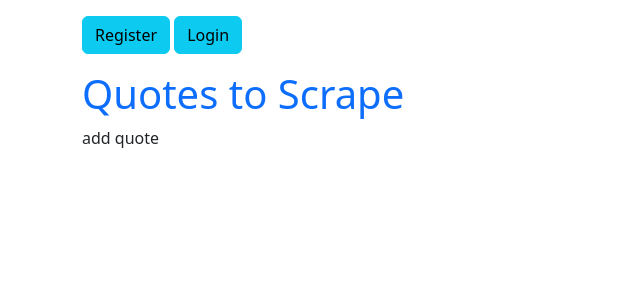
After one commit to Anastasia-Makarova/WEB_HW_10, a Django app: page /add_quote/ in a window 1280 px wide. The commit adds this page. Shown: the top 300 px of the page, without its empty margins (0-640 px from the left). Run offline with Django 5.2, Linux system fonts and the light colour scheme.

Commit message:
add buttons + raw templates

```diff
--- /dev/null
+++ b/hw_project/quotes/templates/quotes/add_quote.html
@@ -0,0 +1,16 @@
+{% extends 'quotes/base.html' %}
+{% load extract %}
+
+{% block content %}
+
+<div class="row">
+    <div class="col-md-8">
+
+
+        {{ add_quote }}
+
+    </div>
+
+</div>
+
+{% endblock %}
--- a/hw_project/quotes/templates/quotes/base.html
+++ b/hw_project/quotes/templates/quotes/base.html
@@ -24,8 +24,8 @@
                 <div class="container">
                     <div class="row align-items-start">
                       <div class="col text-left">
-                        <a href="/users/register" class="btn btn-warning">Add author</a>
-                        <a href="/users/login" class="btn btn-warning">Add quote</a>
+                        <a href= {% url 'quotes:add_author' %} class="btn btn-warning">Add author</a>
+                        <a href={% url 'quotes:add_quote' %} class="btn btn-warning">Add quote</a>
                       </div>
                       <div class="col text-right">
                         <form method="POST" action="{% url 'users:logout' %}">
@@ -39,8 +39,8 @@
 
 
                 {% else %}
-                <a href="/users/register" class="btn btn-info">Register</a>
-                <a href="/users/login" class="btn btn-info">Login</a>
+                <a href={% url 'users:register' %} class="btn btn-info">Register</a>
+                <a href={% url 'users:login' %} class="btn btn-info">Login</a>
 
                 {% endif %}
             </p>
--- a/hw_project/quotes/urls.py
+++ b/hw_project/quotes/urls.py
@@ -9,4 +9,6 @@ urlpatterns = [
     path('', views.main, name='root'),
     path('<int:page>', views.main, name='root_paginate'),
     path('author/<str:author>', views.author, name='author'),
+    path('add_author/', views.add_author, name='add_author'),
+    path('add_quote/', views.add_quote, name='add_quote'),
     ]
--- a/hw_project/quotes/views.py
+++ b/hw_project/quotes/views.py
@@ -18,3 +18,11 @@ def main(request, page=1):
 def author(request, author):
     author = Author.objects.get(author)
     return render(request, "quotes/author.html", context={'author': author})
+
+def add_author(request):
+    txt = "add author"
+    return render(request, 'quotes/add_author.html', context={'add_author': txt})
+
+def add_quote(request):
+    txt = "add quote"
+    return render(request, 'quotes/add_quote.html', context={'add_quote': txt})
```
Also changed, not shown: hw_project/quotes/templates/quotes/add_author.html (added, +15 -0 lines).
